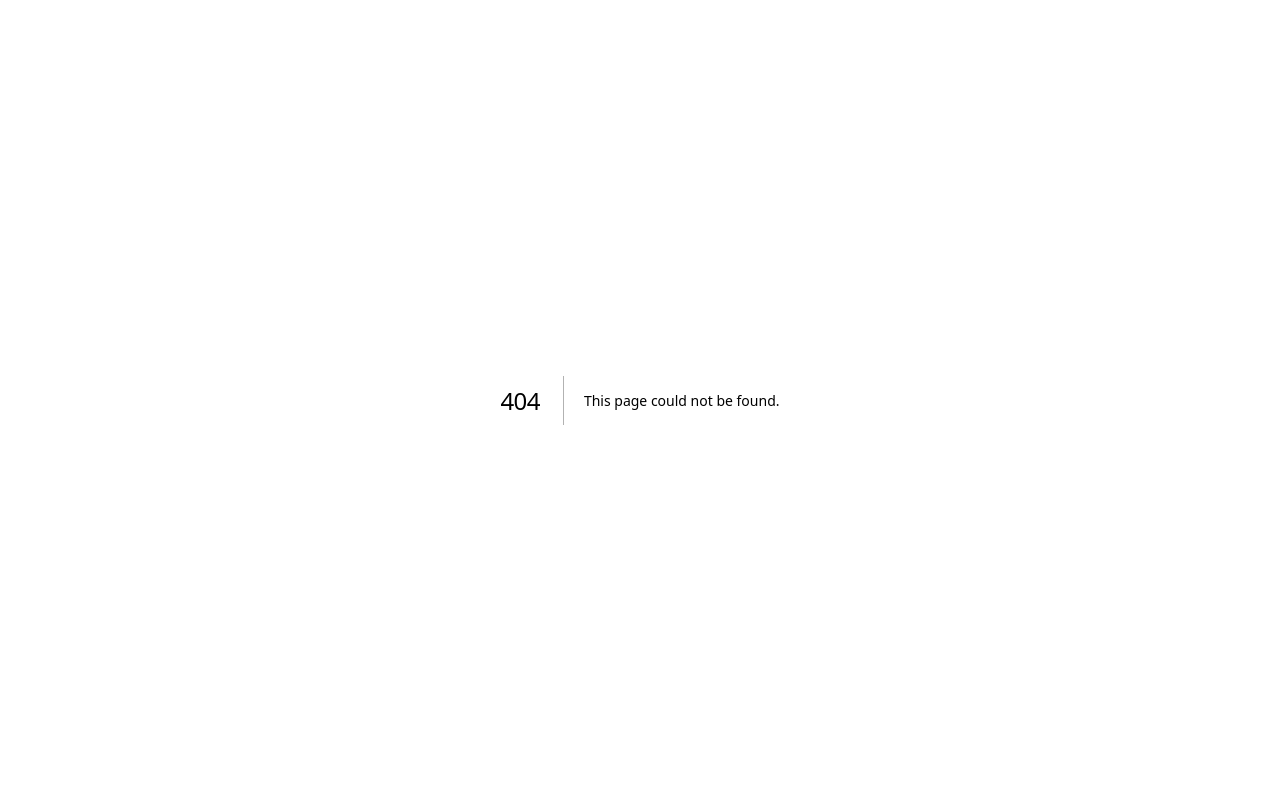
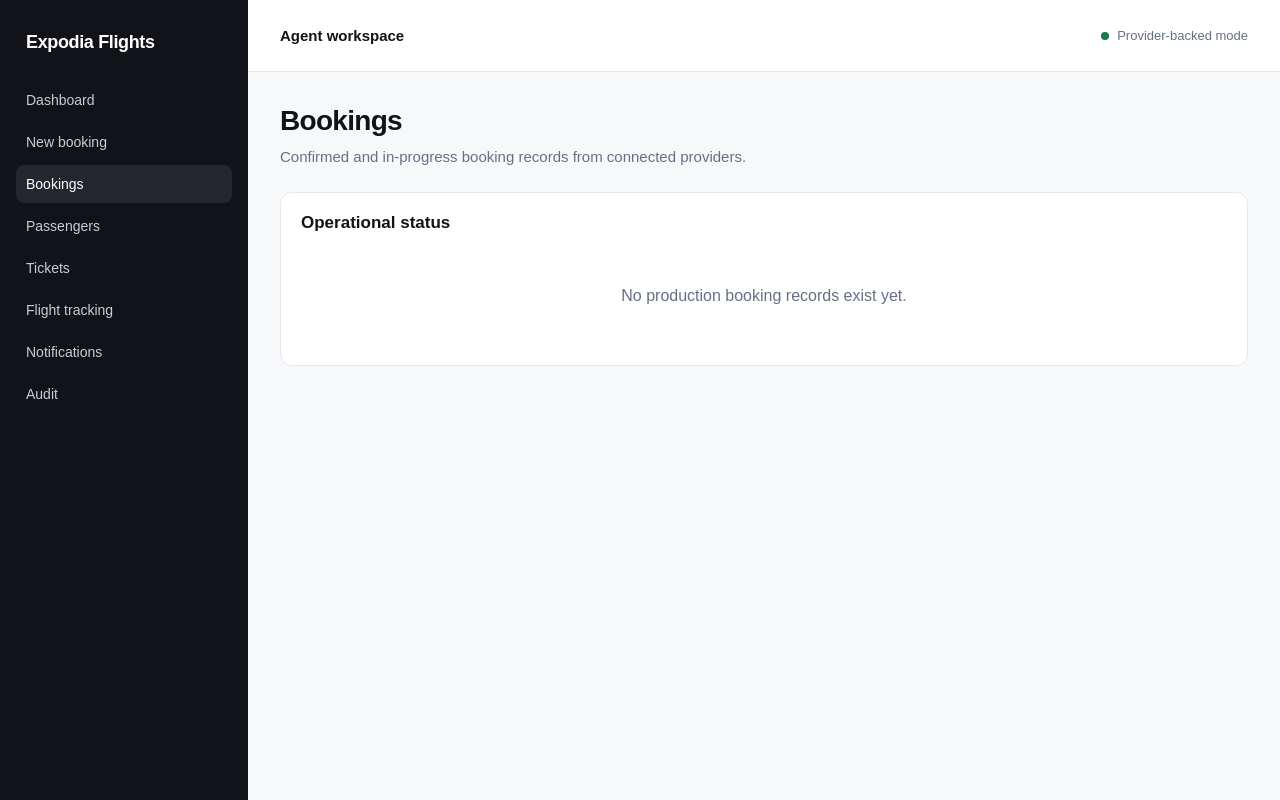
Before and after one commit to iamtheoracle/expodia-flight, a Next.js app: page /bookings in a window 1280 px wide. Before the commit this address had no page. Built offline with nearby package versions, Linux system fonts and the light colour scheme.

Commit message:
feat: add truthful bookings workspace

```diff
--- /dev/null
+++ b/src/app/bookings/page.tsx
@@ -0,0 +1,6 @@
+import { AppShell } from '@/components/app-shell/AppShell';
+import { OperationalPage } from '@/components/app-shell/OperationalPage';
+
+export default function BookingsPage() {
+  return <AppShell currentPath="/bookings"><OperationalPage title="Bookings" description="Confirmed and in-progress booking records from connected providers." status="No production booking records exist yet." /></AppShell>;
+}
```
